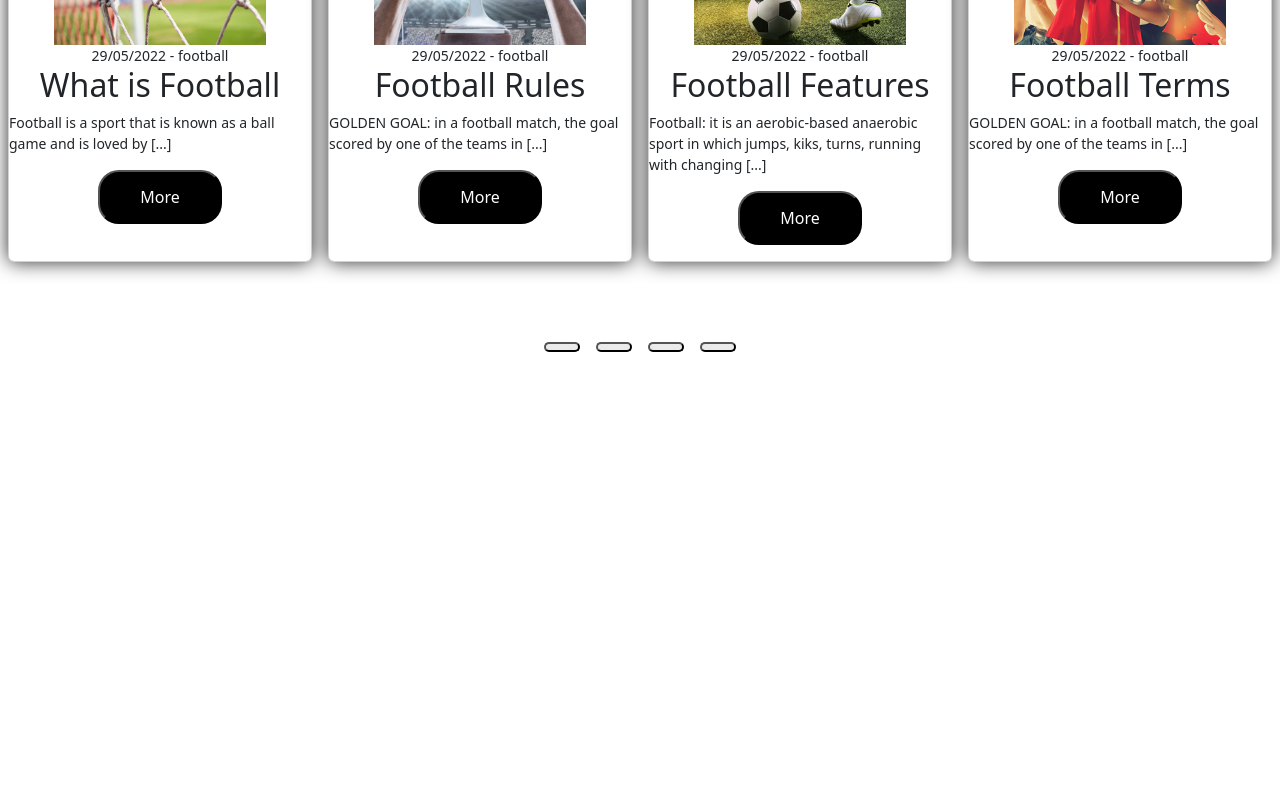
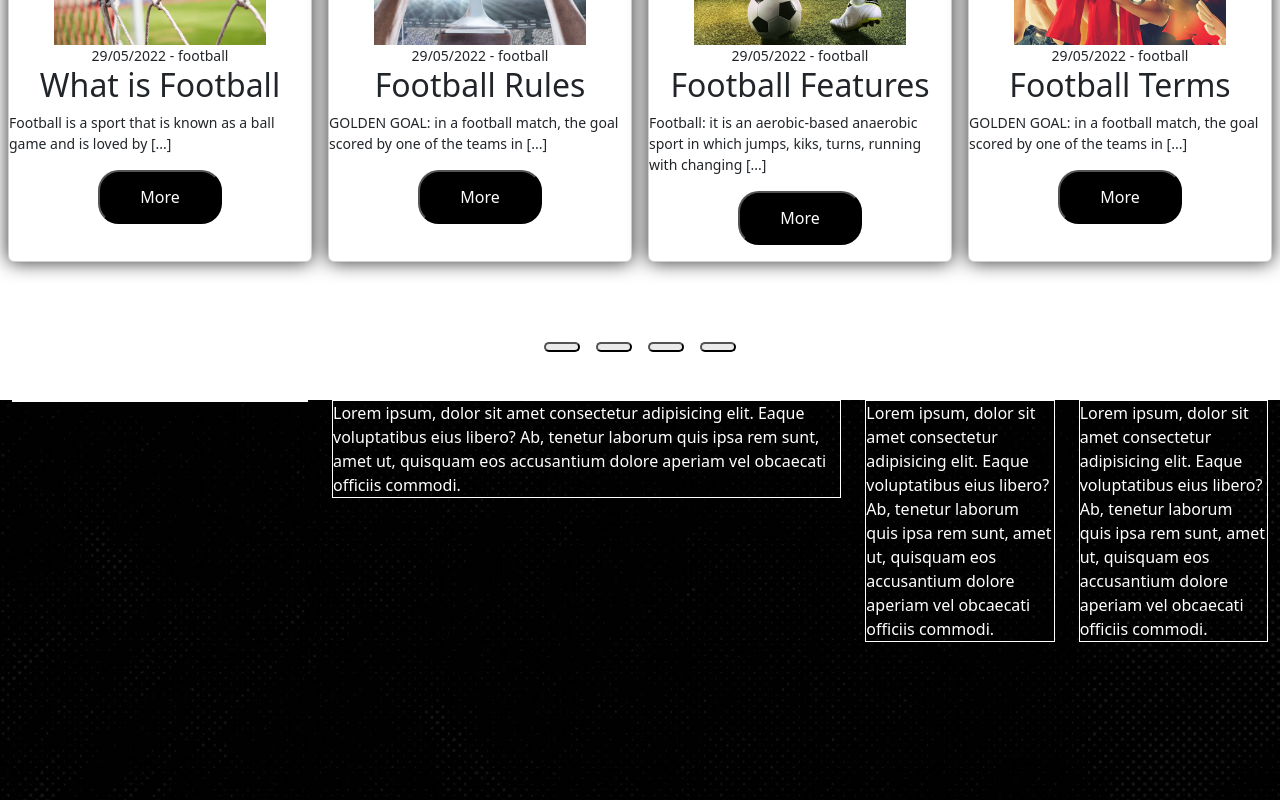
Before and after one commit to AlessioAbbati/proj-html-vuejs, a Vue app: page / in a window 1280 px wide. Shown: the part 3194-3994 px from the top of the page. Before the commit the page ends 3594 px from the top, so only its background shows below. Built offline with nearby package versions, Linux system fonts and the light colour scheme.

Commit message:
add footer structure

```diff
--- a/src/components/AppFooter.vue
+++ b/src/components/AppFooter.vue
@@ -1,11 +1,43 @@
-<script>
-
-</script>
+<script></script>
 
 <template>
+  <footer>
+    <div class="container-fluid">
+        <div class="row">
+            <div class="col-md-3">
+                <div class="content d-flex flex-column">
 
+                </div>
+            </div>
+            <div class="col-md-5">
+                <div class="content">
+                    Lorem ipsum, dolor sit amet consectetur adipisicing elit. Eaque voluptatibus eius libero? Ab, tenetur laborum quis ipsa rem sunt, amet ut, quisquam eos accusantium dolore aperiam vel obcaecati officiis commodi.
+                </div>
+            </div>
+            <div class="col-md-2">
+                <div class="content">
+                    Lorem ipsum, dolor sit amet consectetur adipisicing elit. Eaque voluptatibus eius libero? Ab, tenetur laborum quis ipsa rem sunt, amet ut, quisquam eos accusantium dolore aperiam vel obcaecati officiis commodi.
+                </div>
+            </div>
+            <div class="col-md-2">
+                <div class="content">
+                    Lorem ipsum, dolor sit amet consectetur adipisicing elit. Eaque voluptatibus eius libero? Ab, tenetur laborum quis ipsa rem sunt, amet ut, quisquam eos accusantium dolore aperiam vel obcaecati officiis commodi.
+                </div>
+            </div>
+        </div>
+    </div>
+  </footer>
 </template>
 
 <style lang="scss" scoped>
-
+footer {
+    height: 25rem;
+    width: 100%;
+    background-image: url('../assets/img/footer-bg-football.jpg');
+    background-size: cover;
+    .content {
+        color: white;
+        border: 1px solid white;
+    }
+}
 </style>
```
